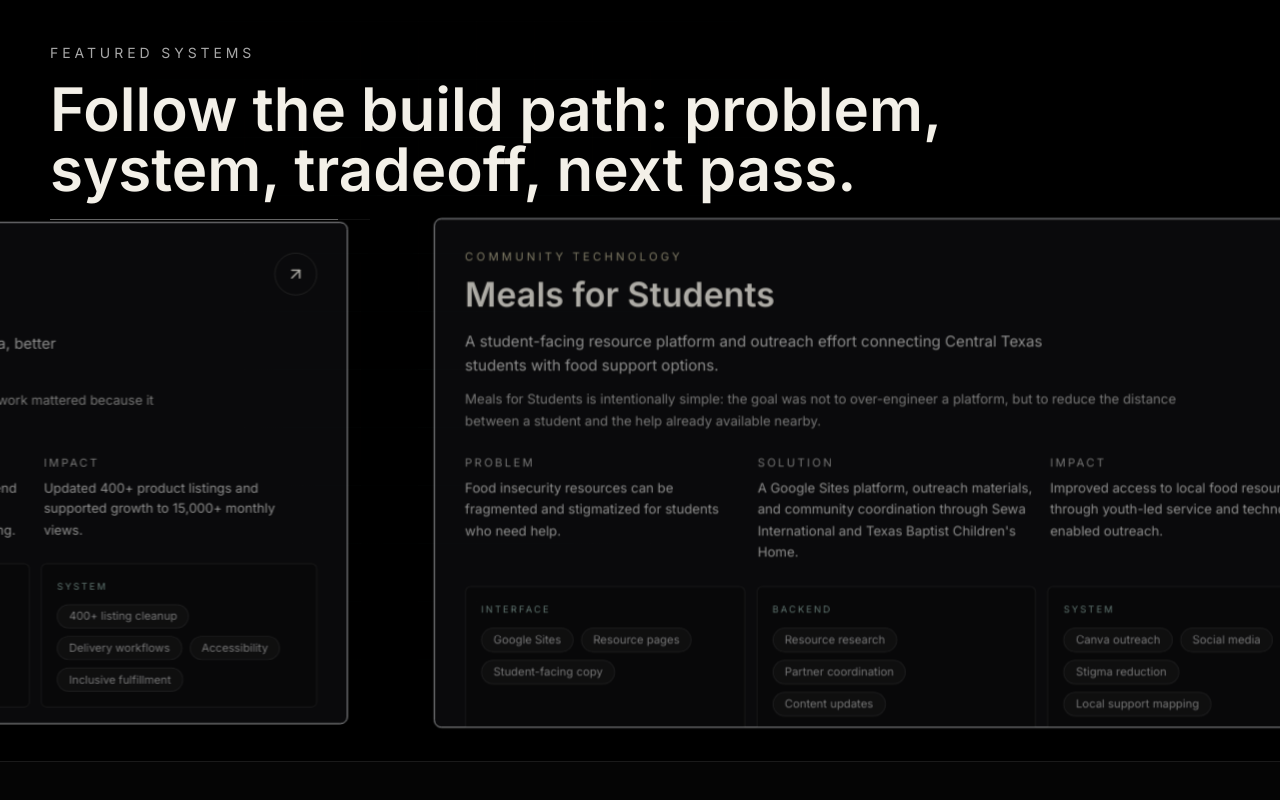
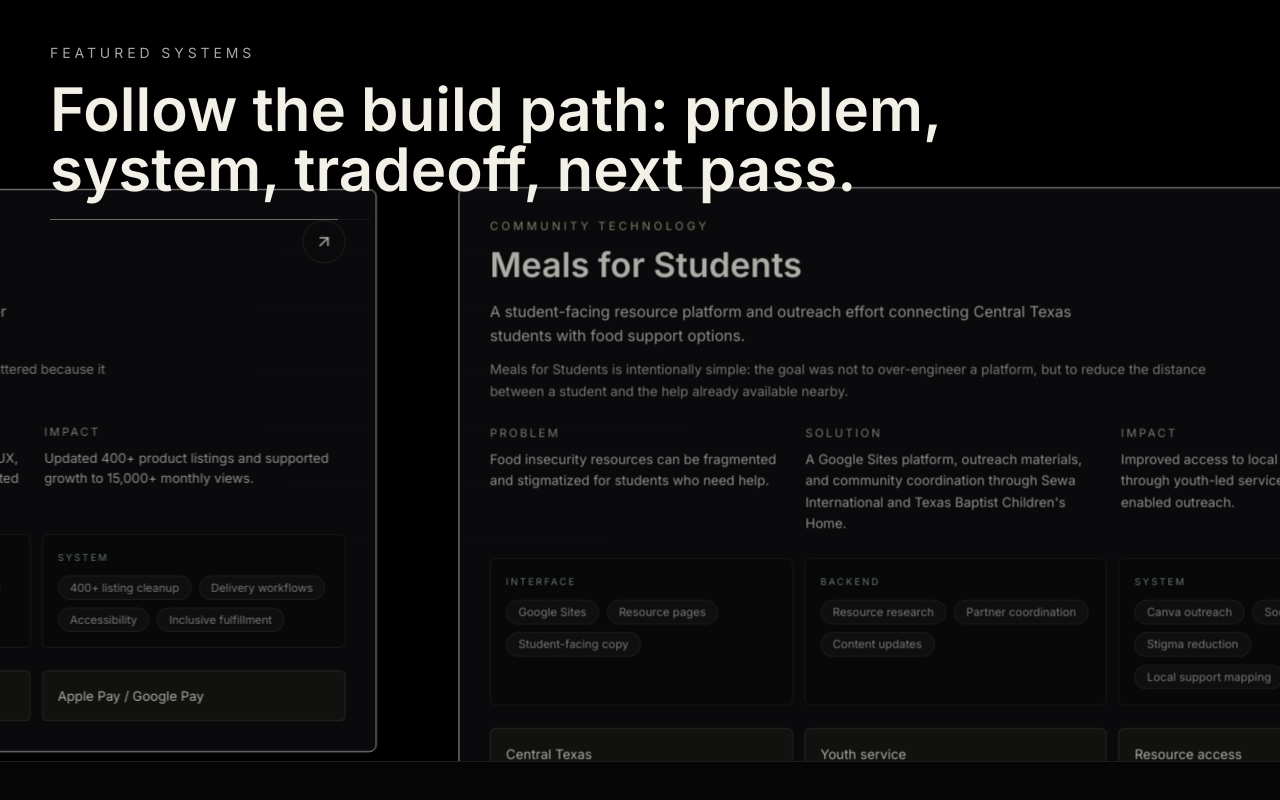
Before and after one commit to varun-b-nagaraj/E-Portfolio, a Next.js app: page / in a window 1280 px wide. Shown: the part 6471-7271 px from the top of the page. Built offline with nearby package versions, Linux system fonts and the light colour scheme.

Commit message:
Prevent featured card content clipping

```diff
--- a/src/components/HorizontalScrollGallery.tsx
+++ b/src/components/HorizontalScrollGallery.tsx
@@ -6,16 +6,44 @@ import { Project } from "@/data/projects";
 import { ProjectCard } from "./ProjectCard";
 import { useMotionEnabled } from "./ReducedMotionProvider";
 
+const slideGap = 24;
+
+function getContentWeight(project: Project) {
+  return [
+    project.title,
+    project.summary,
+    project.narrative,
+    project.problem,
+    project.solution,
+    project.impact,
+    ...project.stack.interface,
+    ...project.stack.backend,
+    ...project.stack.systems,
+    ...project.metrics
+  ].join(" ").length;
+}
+
+function getSlideWidth(project: Project, viewportWidth: number) {
+  const contentWeight = getContentWeight(project);
+  const contentExtra = Math.min(240, Math.max(0, contentWeight - 660) * 0.36);
+  const maxWidth = 980 + contentExtra;
+  const viewportLimit = viewportWidth < 768 ? viewportWidth * 0.92 : viewportWidth * 0.88;
+
+  return Math.round(Math.min(viewportLimit, maxWidth));
+}
+
 function GallerySlide({
   project,
   index,
   total,
-  scrollYProgress
+  scrollYProgress,
+  width
 }: {
   project: Project;
   index: number;
   total: number;
   scrollYProgress: MotionValue<number>;
+  width: number;
 }) {
   const last = Math.max(total - 1, 1);
   const center = index / last;
@@ -26,16 +54,13 @@ function GallerySlide({
       : index === last
         ? [1 - focusWindow, 1]
         : [center - focusWindow, center, center + focusWindow];
-  const scaleOutput = index === 0 ? [1.04, 0.93] : index === last ? [0.93, 1.04] : [0.93, 1.04, 0.93];
+  const scaleOutput = index === 0 ? [1.025, 0.94] : index === last ? [0.94, 1.025] : [0.94, 1.025, 0.94];
   const opacityOutput = index === 0 ? [1, 0.72] : index === last ? [0.72, 1] : [0.72, 1, 0.72];
   const scale = useTransform(scrollYProgress, focusInput, scaleOutput);
   const opacity = useTransform(scrollYProgress, focusInput, opacityOutput);
 
   return (
-    <motion.div
-      className="h-[clamp(540px,60vh,620px)] w-[82vw] max-w-[980px] shrink-0 origin-center"
-      style={{ scale, opacity }}
-    >
+    <motion.div className="shrink-0 origin-center" style={{ scale, opacity, width }}>
       <ProjectCard project={project} featured />
     </motion.div>
   );
@@ -44,14 +69,24 @@ function GallerySlide({
 export function HorizontalScrollGallery({ projects }: { projects: Project[] }) {
   const ref = useRef<HTMLDivElement>(null);
   const motionEnabled = useMotionEnabled();
-  const [step, setStep] = useState(0);
+  const [slideWidths, setSlideWidths] = useState<number[]>(() => projects.map(() => 980));
+  const offsets = useMemo(
+    () =>
+      slideWidths.reduce<number[]>((acc, width, index) => {
+        acc.push(index === 0 ? 0 : acc[index - 1] + slideWidths[index - 1] + slideGap);
+        return acc;
+      }, []),
+    [slideWidths]
+  );
   const { scrollYProgress } = useScroll({ target: ref, offset: ["start start", "end end"] });
   const points = useMemo(() => {
     const last = Math.max(projects.length - 1, 1);
     const input: number[] = [0];
     const output: number[] = [0];
     const slowWindow = Math.min(0.055, 0.22 / last);
-    const drift = step * 0.08;
+    const averageStep =
+      slideWidths.length > 0 ? slideWidths.reduce((total, width) => total + width, 0) / slideWidths.length + slideGap : 1000;
+    const drift = averageStep * 0.075;
 
     const addPoint = (progress: number, position: number) => {
       const clampedProgress = Math.min(1, Math.max(0, progress));
@@ -67,7 +102,7 @@ export function HorizontalScrollGallery({ projects }: { projects: Project[] }) {
 
     for (let index = 0; index < projects.length; index += 1) {
       const center = index / last;
-      const position = -index * step;
+      const position = -(offsets[index] ?? 0);
 
       if (index === 0) {
         addPoint(slowWindow, position - drift);
@@ -82,17 +117,17 @@ export function HorizontalScrollGallery({ projects }: { projects: Project[] }) {
     }
 
     return { input, output };
-  }, [projects.length, step]);
+  }, [offsets, projects.length, slideWidths]);
   const x = useTransform(scrollYProgress, points.input, points.output);
   const lineX = useTransform(scrollYProgress, [0, 1], [0, -180]);
   const progressWidth = useTransform(scrollYProgress, [0, 1], ["0%", "100%"]);
 
   useEffect(() => {
-    const updateStep = () => setStep(Math.min(window.innerWidth * 0.82, 980) + 24);
-    updateStep();
-    window.addEventListener("resize", updateStep);
-    return () => window.removeEventListener("resize", updateStep);
-  }, []);
+    const updateWidths = () => setSlideWidths(projects.map((project) => getSlideWidth(project, window.innerWidth)));
+    updateWidths();
+    window.addEventListener("resize", updateWidths);
+    return () => window.removeEventListener("resize", updateWidths);
+  }, [projects]);
 
   if (!motionEnabled) {
     return (
@@ -106,7 +141,7 @@ export function HorizontalScrollGallery({ projects }: { projects: Project[] }) {
 
   return (
     <section ref={ref} className="relative h-[760vh]">
-      <div className="sticky top-0 h-screen overflow-hidden border-y border-white/10 bg-black">
+      <div className="sticky top-0 h-screen overflow-x-hidden border-y border-white/10 bg-black">
         <motion.div className="pointer-events-none absolute inset-0 grid-bg opacity-30" style={{ x: lineX }} />
         <div className="container-page absolute left-1/2 top-20 z-10 -translate-x-1/2">
           <p className="text-sm uppercase tracking-[0.28em] text-muted">Featured systems</p>
@@ -117,9 +152,16 @@ export function HorizontalScrollGallery({ projects }: { projects: Project[] }) {
             <motion.div className="h-full origin-left bg-white/35" style={{ width: progressWidth }} />
           </div>
         </div>
-        <motion.div className="flex items-center gap-6 pb-16 pl-[max(16px,calc((100vw-1180px)/2))] pt-[clamp(14rem,30vh,18rem)]" style={{ x }}>
+        <motion.div className="flex items-start gap-6 pb-20 pl-[max(16px,calc((100vw-1180px)/2))] pt-[clamp(12.5rem,26vh,15.5rem)]" style={{ x }}>
           {projects.map((project, index) => (
-            <GallerySlide key={project.slug} project={project} index={index} total={projects.length} scrollYProgress={scrollYProgress} />
+            <GallerySlide
+              key={project.slug}
+              project={project}
+              index={index}
+              total={projects.length}
+              scrollYProgress={scrollYProgress}
+              width={slideWidths[index] ?? 980}
+            />
           ))}
         </motion.div>
       </div>
--- a/src/components/ProjectCard.tsx
+++ b/src/components/ProjectCard.tsx
@@ -14,7 +14,7 @@ export function ProjectCard({ project, featured = false }: { project: Project; f
   return (
     <article
       className={`group relative overflow-hidden rounded-lg border border-white/12 bg-panel/90 shadow-glass backdrop-blur-xl transition-all duration-700 ease-out hover:border-teal-200/40 hover:shadow-[0_30px_110px_rgba(20,184,166,0.16),0_18px_70px_rgba(251,191,36,0.08),0_0_0_1px_rgba(255,255,255,0.10)] ${
-        featured ? "flex h-full flex-col p-6 md:p-8" : "p-6"
+        featured ? "flex min-h-[clamp(500px,56vh,620px)] flex-col p-6 md:p-8" : "p-6"
       }`}
     >
       <div className="absolute inset-0 opacity-0 transition-opacity duration-1000 ease-out group-hover:opacity-100">
@@ -68,7 +68,7 @@ export function ProjectCard({ project, featured = false }: { project: Project; f
             </div>
           ))}
         </div>
-        <div className={`grid gap-3 sm:grid-cols-3 ${featured ? "mt-auto pt-5" : "mt-6"}`}>
+        <div className="mt-6 grid gap-3 sm:grid-cols-3">
           {project.metrics.map((metric) => (
             <div key={metric} className="rounded-md border border-amber-100/15 bg-amber-200/[0.045] p-4 text-sm text-bone">
               {metric}
```
